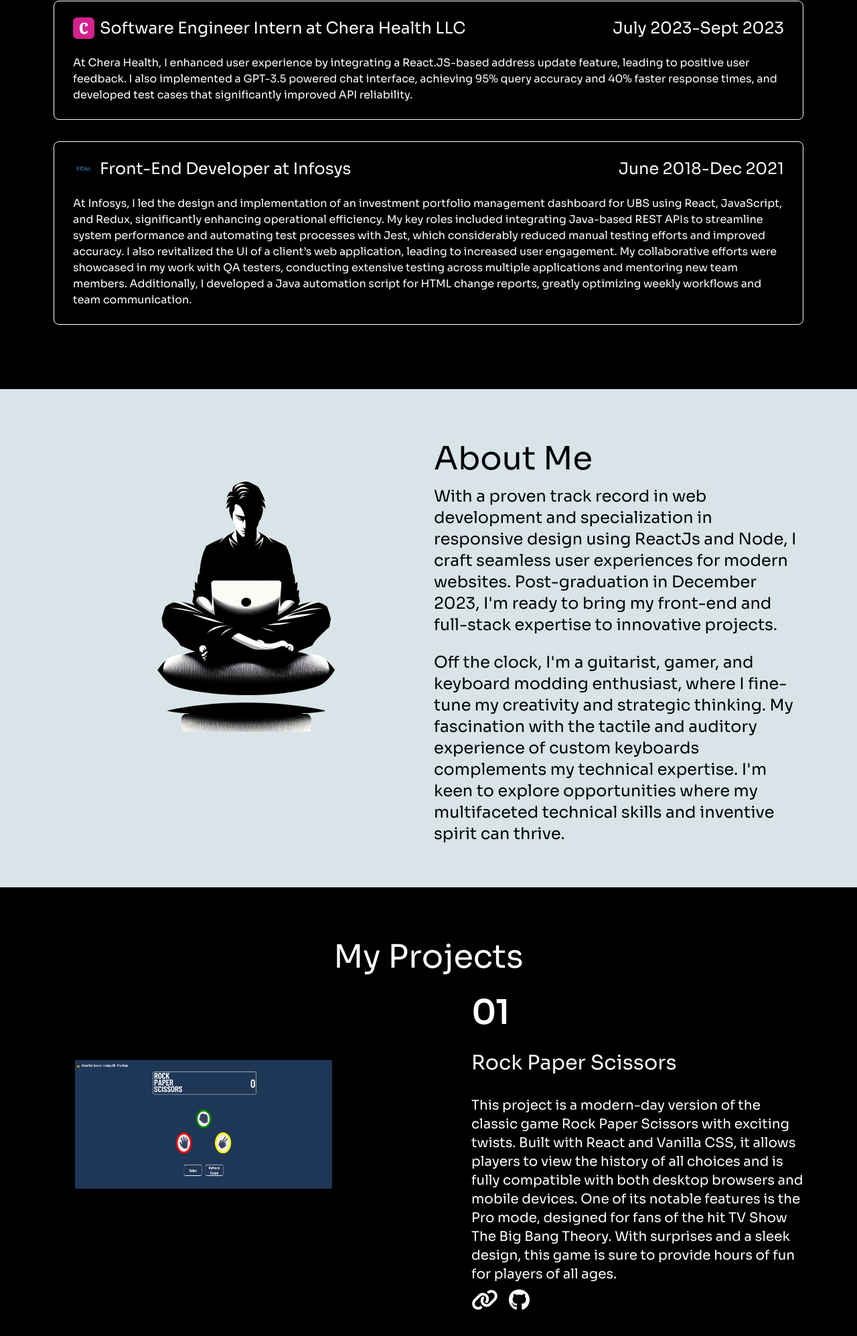
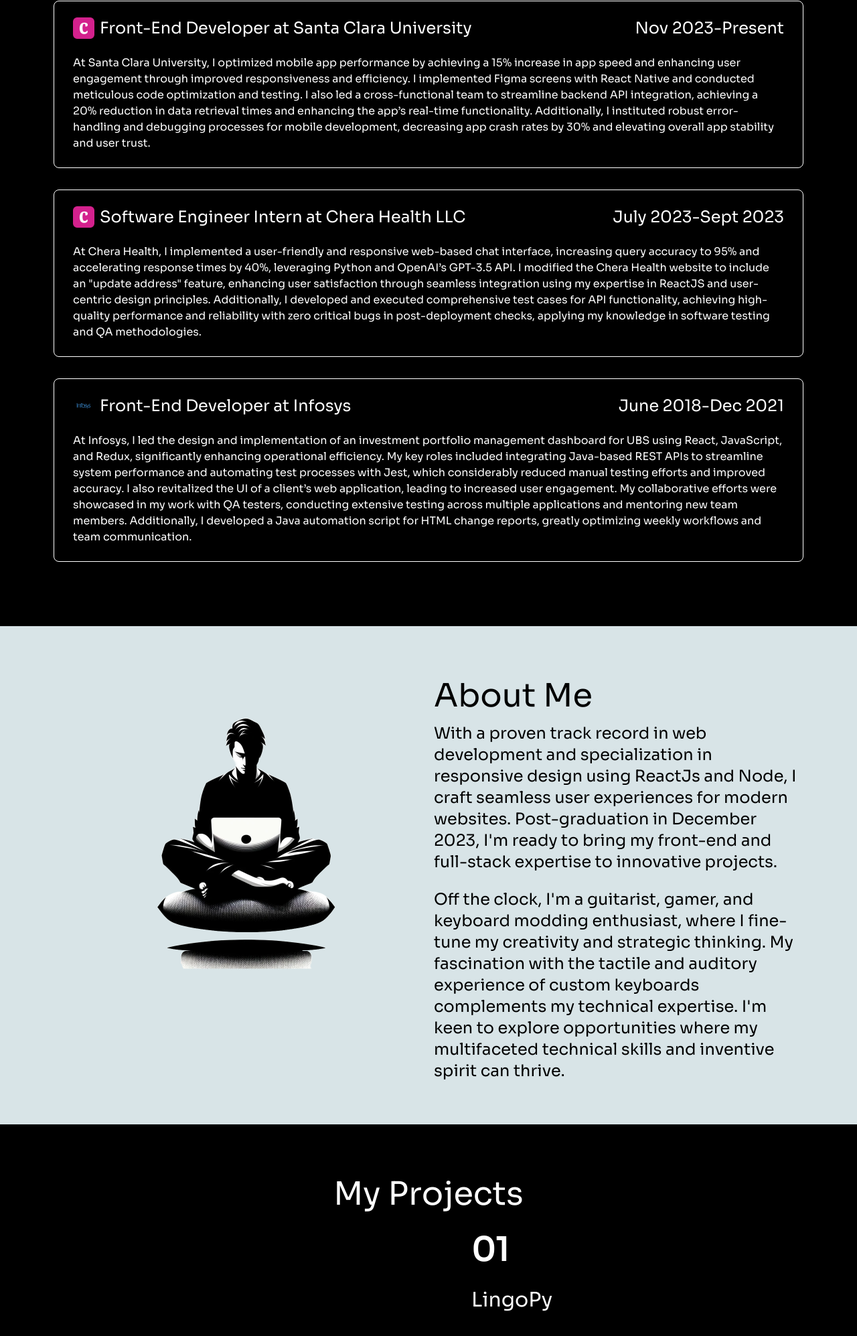
Before and after one commit to Akshaydotcom/portfolioMark3, an Astro site: page / in a window 1280 px wide. Shown: the part 1517-3512 px from the top of the page at 67% size. Built offline with nearby package versions, Linux system fonts and the light colour scheme; Astro itself is replaced by a stand-in of ours.

Commit message:
Updated Experience and Projects and Resume

```diff
--- a/src/components/MobileNavigation.astro
+++ b/src/components/MobileNavigation.astro
@@ -2,7 +2,7 @@
 import { Image } from "astro:assets"
 import image1 from '../images/p2.png'
 import download from '../icons/download.svg'
-import pdf from '../../Software_Developer_FrontEnd_Akshay.pdf'
+import pdf from '../../Software_Engineer_FrontEnd_Akshay.pdf'
 ---
 
 <div class="flex justify-end mx-4 mt-5" id="mobile-nav">
--- a/src/components/Navigation.astro
+++ b/src/components/Navigation.astro
@@ -2,7 +2,7 @@
 import { Image } from 'astro:assets'
 import image1 from '../images/p2.png'
 import download from '../icons/download.svg'
-import pdf from '../../Software_Developer_FrontEnd_Akshay.pdf'
+import pdf from '../../Software_Engineer_FrontEnd_Akshay.pdf'
 ---
 <ul class="navbar flex items-center justify-between mx-20 my-6 px-8"  id="main-nav">
     <li class=""><a href="/"><Image src={image1} alt="" width={image1.width/10}/></a></li>
--- a/src/components/ProjectSummary.astro
+++ b/src/components/ProjectSummary.astro
@@ -3,6 +3,7 @@
 import stu from '../images/agigabyte-urlshortener.netlify.app_.png'
 import cfinder from '../images/cfinder.png'
 import portfolio from '../images/portfolio_v1.png'
+import lingoPy from '../images/LingoPy.PNG'
 import link from '../icons/link.svg'
 import github from '../icons/github.svg'
 import { Image } from 'astro:assets'
@@ -12,7 +13,8 @@
     'rps':rps,
     'cfinder':cfinder,
     'stu':stu,
-    'portfolio_v1':portfolio
+    'portfolio_v1':portfolio,
+    'lingoPy':lingoPy
 }
 
 ---
--- a/src/pages/index.astro
+++ b/src/pages/index.astro
@@ -18,6 +18,12 @@
 const stu ="This is a sleek and user-friendly web application designed to provide quick and efficient URL shortening services. Built as a challenge from FrontendMentor, this project showcases a modern, responsive design achieved using React and the powerful Material-UI framework. The application not only shortens long URLs to make them more manageable but also ensures optimal user experience with its intuitive interface and immediate feedback system. Users can shorten any URL and track their usage, fostering a more convenient and efficient browsing experience."
 const cfinder="This is a web application that provides users with information about all countries in the world. It utilizes the rest-countries API to fetch data and allows users to search and filter countries based on various criteria such as region, language. The application has a user-friendly interface that is optimized for mobile devices and features a dark and light mode for visual customization. The UI is styled using CSS and Bootstrap, while Google Fonts is used to enhance the typography of the application."
 const projectObject=[
+	{
+		name:'LingoPy',
+		iconFor:'lingoPy',
+		githubLink: "https://github.com/Akshaydotcom/Python-i18n-Project",
+		summary:'LingoPy is an advanced desktop application designed to revolutionize web development localization by automating the translation process for multilingual content creation. Utilizing OpenAI\'s powerful GPT-3.5 API, LingoPy enables developers to efficiently produce content in various languages, enhancing the accessibility of web applications across global markets. The application is built with a user-friendly, tkinter-based graphical user interface, which simplifies the entire localization workflow. Users can easily specify the source and destination folders for their web projects, choose the target language for translation, and enter their API key to integrate with OpenAI’s service. Once set up, the app initiates the translation process with a single click, displaying a progress bar to indicate the ongoing operation.'
+	},
 	{
 		name:'Rock Paper Scissors',
 		iconFor:'rps',
@@ -48,10 +54,11 @@
 	}
 ]
 const allPosts=await Astro.glob('./posts/javascript/*.md')
-const chera='At Chera Health, I enhanced user experience by integrating a React.JS-based address update feature, leading to positive user feedback. I also implemented a GPT-3.5 powered chat interface, achieving 95% query accuracy and 40% faster response times, and developed test cases that significantly improved API reliability.'
+const chera='At Chera Health, I implemented a user-friendly and responsive web-based chat interface, increasing query accuracy to 95% and accelerating response times by 40%, leveraging Python and OpenAI’s GPT-3.5 API. I modified the Chera Health website to include an "update address" feature, enhancing user satisfaction through seamless integration using my expertise in ReactJS and user-centric design principles. Additionally, I developed and executed comprehensive test cases for API functionality, achieving high-quality performance and reliability with zero critical bugs in post-deployment checks, applying my knowledge in software testing and QA methodologies.'
 
 const infy='At Infosys, I led the design and implementation of an investment portfolio management dashboard for UBS using React, JavaScript, and Redux, significantly enhancing operational efficiency. My key roles included integrating Java-based REST APIs to streamline system performance and automating test processes with Jest, which considerably reduced manual testing efforts and improved accuracy. I also revitalized the UI of a client’s web application, leading to increased user engagement. My collaborative efforts were showcased in my work with QA testers, conducting extensive testing across multiple applications and mentoring new team members. Additionally, I developed a Java automation script for HTML change reports, greatly optimizing weekly workflows and team communication.'
 
+const SCU='At Santa Clara University, I optimized mobile app performance by achieving a 15% increase in app speed and enhancing user engagement through improved responsiveness and efficiency. I implemented Figma screens with React Native and conducted meticulous code optimization and testing. I also led a cross-functional team to streamline backend API integration, achieving a 20% reduction in data retrieval times and enhancing the app’s real-time functionality. Additionally, I instituted robust error-handling and debugging processes for mobile development, decreasing app crash rates by 30% and elevating overall app stability and user trust.'
 ---
 
 <html lang="en">
@@ -107,8 +114,10 @@
 		</section>
 		<section class="px-4 bg-black md:px-20 py-16">
 			<header class="text-white text-5xl py-4 flex justify-center">My Experience</header>
+			<JobSummary companyName="Santa Clara University" title="Front-End Developer" startDate="Nov 2023" endDate="Present" desc={SCU} iconFor="chera"/>
 			<JobSummary companyName="Chera Health LLC" title="Software Engineer Intern" startDate="July 2023" endDate="Sept 2023" desc={chera} iconFor="chera"/>
 			<JobSummary companyName="Infosys" title="Front-End Developer" startDate="June 2018" endDate="Dec 2021" desc={infy} iconFor="infosys"/>
+
 		</section>
 		<section class="px-4 md:px-20 py-16" id="aboutMe">
 			<div class="flex flex-col md:grid md:gap-4 md:grid-cols-2">
```
Also changed, not shown: src/images/LingoPy.PNG (added), 2 other files.
